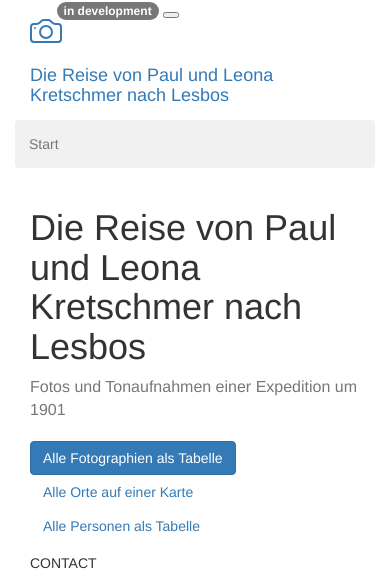
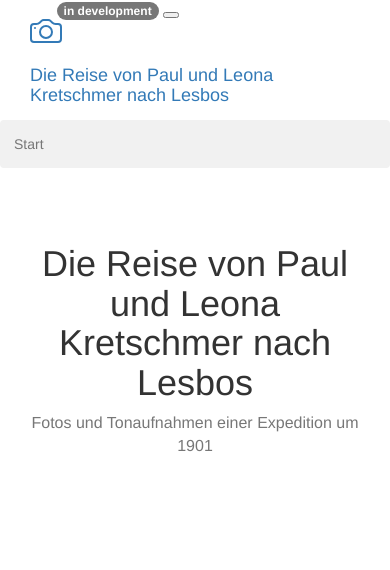
Before and after one commit to bfpha/kretschmer-static-py, a Python web app: template templates/index.html in a window 390 px wide. Shown: the top 570 px of the page. Run offline with Jinja, Linux system fonts and the light colour scheme; the template is opened without the code that fills it, so the values that code supplies are empty; some libraries are stand-ins or nearby versions.

Commit message:
added foto detail page incl text

```diff
--- a/html/static/css/style.css
+++ b/html/static/css/style.css
@@ -22,12 +22,7 @@
 }
 
 .navbar .nav-link {
-    font-size: 24px !important;
     color: #fff !important;
-}
-
-.navbar .nav-link:hover {
-    color: #f1f1 !important;
 }
 
 #navbarNavDropdown {
@@ -39,10 +34,6 @@
 }
 
 #map {
-    z-index: 1;
-}
-
-#map {
     height: 800px;
     width: 100%;
     max-width: 100%;
@@ -51,6 +42,7 @@
     border: 1px solid rgb(152, 153, 152);
     padding: 10px;
     margin-bottom: 2em;
+    z-index: 1;
 }
 
 #map-object {
@@ -62,6 +54,7 @@
     border: 1px solid rgb(152, 153, 152);
     padding: 10px;
     margin-bottom: 2em;
+    z-index: 1;
 }
 
 .breadcrumb {
@@ -73,12 +66,12 @@
     margin-bottom: 1.5em;
 }
 
-.fade {
-    display: none;
+.show {
+    display: block;
 }
 
-.show {
-    display: block;
+#index-title {
+    margin: 4em auto;
 }
 
 #res-table th, #res-table td {
--- a/templates/base.html
+++ b/templates/base.html
@@ -38,6 +38,12 @@
               <div class="collapse navbar-collapse justify-content-end" id="navbarNavDropdown">
                   <!-- Your menu goes here -->
                   <ul id="main-menu" class="navbar-nav">
+                    <li class="nav-item dropdown-submenu">
+                      <a title="Fotos" href="fotos-detail.html" class="nav-link">Fotos</a>
+                    </li>
+                    <li class="nav-item dropdown-submenu">
+                      <a title="Tonaufnahmen" href="tonaufnahmen-detail.html" class="nav-link">Tonaufnahmen</a>
+                    </li>
                     <li class="nav-item dropdown">
                         <a title="Projekt" href="#" data-toggle="dropdown" class="nav-link dropdown-toggle">Projekt <span class="caret"></span></a>
                         <ul class=" dropdown-menu" role="menu">
@@ -62,7 +68,7 @@
                                 <a title="Personen" href="person-index.html" class="nav-link">Personen</a>
                             </li>
                             <li class="nav-item dropdown-submenu">
-                              <a title="Fotos" href="foto-index.html" class="nav-link">Fotos</a>
+                              <a title="Fotos" href="table.html" class="nav-link">Fotos</a>
                             </li>
                             <li class="nav-item dropdown-submenu">
                               <a title="Tonaufnahmen" href="Tonaufnahmen-index.html" class="nav-link">Tonaufnahmen</a>
@@ -79,10 +85,9 @@
     </div>
 
     <div class="hfeed site" id="page">
-      <div class="container-fluid">
-        {% block content %}
-        {% endblock %}
-      </div>
+
+      {% block content %}
+      {% endblock %}
 
 
       <div class="wrapper fundament-default-footer hide-reading" id="wrapper-footer-full">
--- a/templates/index.html
+++ b/templates/index.html
@@ -6,93 +6,31 @@
           <li class="breadcrumb-item active" aria-current="page">Start</li>
       </ol>
   </nav>
-  <div class="container">
+  <div class="container-fluid">
     <div class="row">
-      <div class="col-lg-6 col-md-8 mx-auto">
+      <div class="col-lg-8 col-md-8 mx-auto text-center" id="index-title">
         <h1 class="fw-light">Die Reise von Paul und Leona Kretschmer nach Lesbos</h1>
         <p class="lead text-muted">Fotos und Tonaufnahmen einer Expedition um 1901</p>
-        <p>
-          <a href="table.html" class="btn btn-primary my-2">Alle Fotographien als Tabelle</a>
-          <a href="place-index.html" class="btn btn-secondary my-2">Alle Orte auf einer Karte</a>
-          <a href="person-index.html" class="btn btn-secondary my-2">Alle Personen als Tabelle</a>
-        </p>
       </div>
     </div>
-  </div>
-  <div id="tab-navigation">
-    <ul class="nav nav-tabs justify-content-center" id="myTab" role="tablist">
-      {% for col, items in objects|groupby('collection') %}
-        <li class="nav-item" role="presentation">
-          <button class=
-            "{% if col == 'Fotos_0001-0028' %}
-              nav-link active
-            {% else %}
-              nav-link
-            {% endif %}"
-            id="{{ col|lower }}-tab"
-            data-bs-toggle="tab"
-            data-bs-target="#{{ col|lower }}"
-            role="tab"
-            aria-controls="{{ col|lower }}"
-            type="button"
-            aria-selected=
-            "{% if col == 'Fotos_1-28' %}
-              true
-            {% else %}
-              false
-            {% endif %}"
-          >
-            {{ loop.index }}
-          </button>
-        </li>
-      {% endfor %}
-    </ul>
-  </div>
-  <div class="album bg-light">
-    <div class="tab-content" id="nav-index">
-      <div class="container">
-        {% for col, items in objects|groupby('collection') %}
-          <div class=
-            "{% if col == 'Fotos_0001-0028' %}
-              tab-pane fade show active
-            {% else %}
-              tab-pane fade
-            {% endif %}"
-            id="{{ col|lower }}"
-            role="tabpanel"
-            aria-labelledby="{{ col|lower }}-tab"
-          >
-            <div class="row">
-                {% for res in items %}
-                  <div class="col-md-4">
-
-                    <div class="card shadow-sm">
-                      <div class="card-header text-center">
-                        {% for x in res.metadata %}
-                          <img title="{{ x.titleOriginal }}"
-                            src="https://loris.acdh.oeaw.ac.at/uuid:/kretschmer-lesbos/photos/{{ x.file1 }}/full/,300/0/default.jpg"
-                          />
-                        {% endfor %}
-                      </div>
-
-                      <div class="card-body">
-                        <p class="card-text"></p>
-                        <div class="d-flex justify-content-between align-items-center">
-                          <p>{{ res.titleOrig }}</p>
-                          <div class="btn-group">
-                            <a type="button" class="btn btn-sm btn-outline-secondary" href="{{ res.url }}">Ansehen</a>
-                            <!-- <button type="button" class="btn btn-sm btn-outline-secondary">Edit</button> -->
-                          </div>
-                          <!-- <small class="text-muted">9 mins</small> -->
-                        </div>
-                      </div>
-                    </div>
-
-                  </div>
-                {% endfor %}
-            </div>
+    <div class="row">
+      <div class="col-lg-8 col-md-8 mx-auto text-center" id="index-title">
+        <div class="row">
+          <div class="col-md-6">
+            <a href="fotos-detail.html">
+              <div class="card">
+                Fotos
+              </div>
+            </a>
           </div>
-        {% endfor %}
+          <div class="col-md-6">
+            <a href="tonaufnahmen-detail.html">
+              <div class="card">
+                Tonaufnahmen
+              </div>
+            </a>
+          </div>
+        </div>
       </div>
     </div>
   </div>
--- a/templates/object.html
+++ b/templates/object.html
@@ -15,12 +15,13 @@
 <nav style="--bs-breadcrumb-divider: '>>';" aria-label="breadcrumb">
     <ol class="breadcrumb">
         <li class="breadcrumb-item"><a href="index.html">Start</a></li>
+        <li class="breadcrumb-item active" href="fotos-detail.html">Fotos</li>
         <li class="breadcrumb-item"><a href="{{ prev }}">{{ prevTitle.lstrip('0') }}</a></li>
         <li class="breadcrumb-item active" aria-current="page">{{ titleOrig }}</li>
         <li class="breadcrumb-item"><a href="{{ next }}">{{ nextTitle.lstrip('0') }}</a></li>
     </ol>
 </nav>
-<div class="container container-fluid">
+<div class="container-fluid">
     <div id="tab-navigation">
         <ul class="nav nav-tabs" id="myTab" role="tablist">
             <li class="nav-item" role="presentation">
--- a/templates/persons.html
+++ b/templates/persons.html
@@ -16,7 +16,7 @@
         {% endfor %}
     </ol>
 </nav>
-<div class="container">
+<div class="container-fluid">
     <div id="tab-navigation">
         <ul class="nav nav-tabs" id="myTab" role="tablist">
             <li class="nav-item" role="presentation">
--- a/templates/place-index.html
+++ b/templates/place-index.html
@@ -20,7 +20,7 @@
       <li class="breadcrumb-item active" aria-current="page">Alle Personen als Tabelle</li>
   </ol>
 </nav>
-<div class="container">
+<div class="container-fluid">
   <div class="row text-center">
     <div class="col-lg-6 col-md-8 mx-auto">
       <h1 class="fw-light">Alle Orte</h1>
@@ -29,12 +29,12 @@
     </div>
   </div>
   <div class="row">
-    <div class="col-lg-12 col-md-12 mx-auto">
+    <div class="col-lg-8 col-md-8 mx-auto">
         <div id='map'></div>
     </div>
   </div>
   <div class="row">
-    <div class="col-lg-12 col-md-12 mx-auto">
+    <div class="col-lg-8 col-md-8 mx-auto">
       <table id="myTable" class="display" style="width:100%;">
         <thead>
           <tr>
--- a/templates/table.html
+++ b/templates/table.html
@@ -14,9 +14,9 @@
         <li class="breadcrumb-item active" aria-current="page">Alle Fotographien als Tabelle</li>
     </ol>
 </nav>
-<div class="text-center container">
+<div class="container-fluid">
     <div class="row py-lg-5">
-      <div class="col-lg-6 col-md-8 mx-auto">
+      <div class="col-lg-6 col-md-8 mx-auto text-center">
         <h1 class="fw-light">Alle Fotographien</h1>
         <p class="lead text-muted">Visualisierte Fotographien von <strong>Paul Kretschmer</strong> </p>
 
--- a/utils.py
+++ b/utils.py
@@ -92,6 +92,9 @@
     places['map'].append(places_map)
     template = templateEnv.get_template('./templates/index.html')
     with open('./html/index.html', 'w') as f:
+        f.write(template.render({"objects": items}))
+    template = templateEnv.get_template('./templates/foto-detail.html')
+    with open('./html/fotos-detail.html', 'w') as f:
         f.write(template.render({"objects": items}))
     # template = templateEnv.get_template('./templates/map.html')
     # with open('./html/map.html', 'w') as f:
```
Also changed, not shown: templates/foto-detail.html (added, +108 -0 lines), templates/person-index.html (+3 -5 lines).
